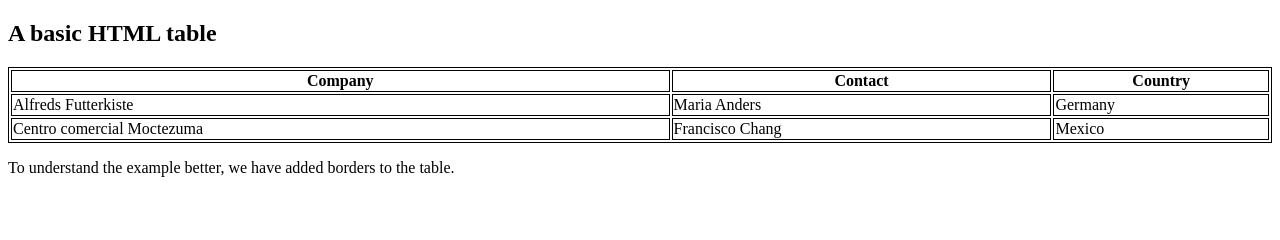
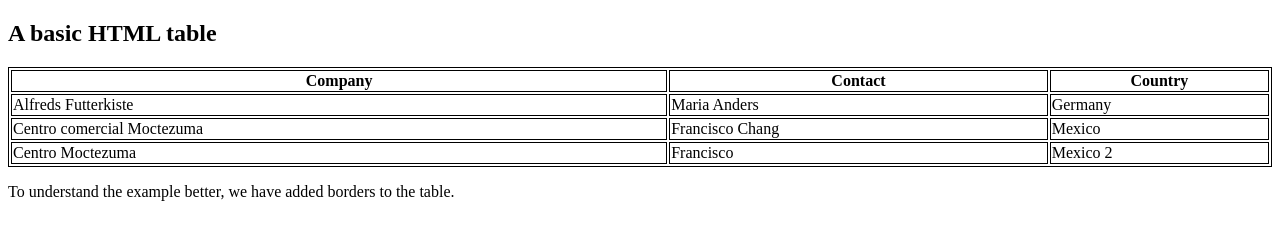
Before and after one commit to iBirdsPankaj/php-cicd, a plain HTML site: page index.html in a window 1280 px wide. Drawn offline with Linux system fonts and the light colour scheme.

Commit message:
new deploy

```diff
--- a/index.html
+++ b/index.html
@@ -25,6 +25,11 @@ table, th, td {
     <td>Francisco Chang</td>
     <td>Mexico</td>
   </tr>
+<tr>
+    <td>Centro Moctezuma</td>
+    <td>Francisco </td>
+    <td>Mexico 2</td>
+</tr>
 </table>
 
 <p>To understand the example better, we have added borders to the table.</p>
```
